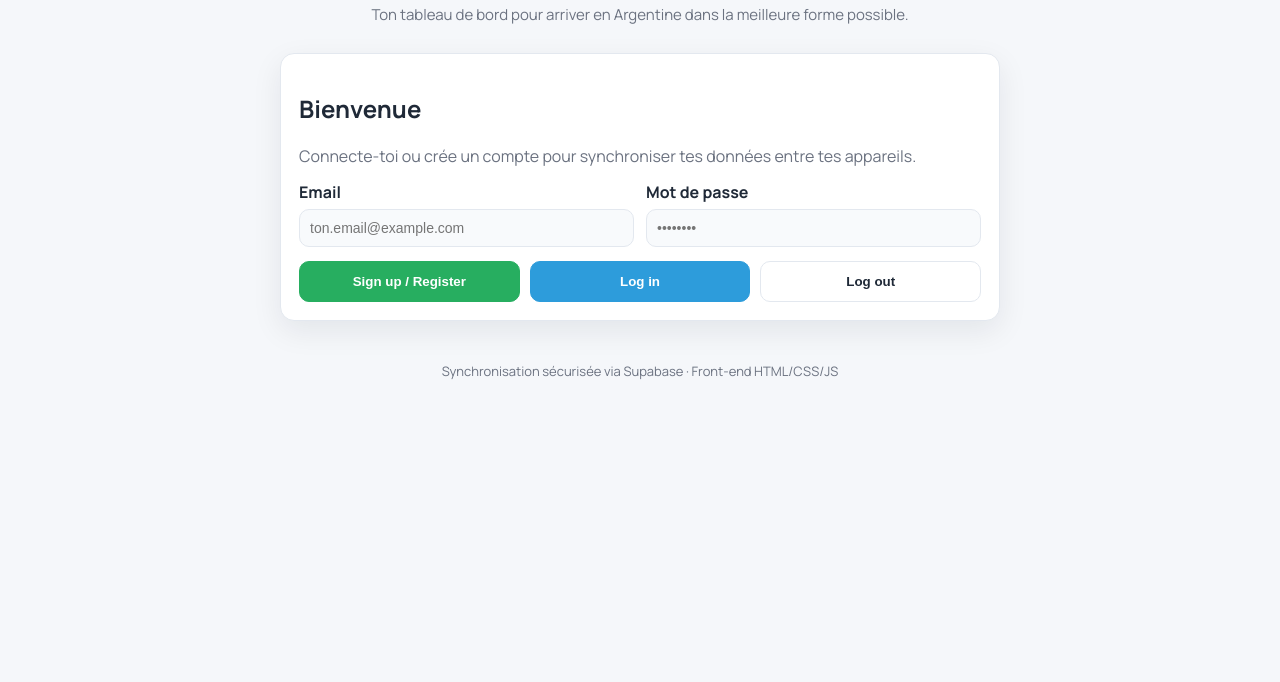
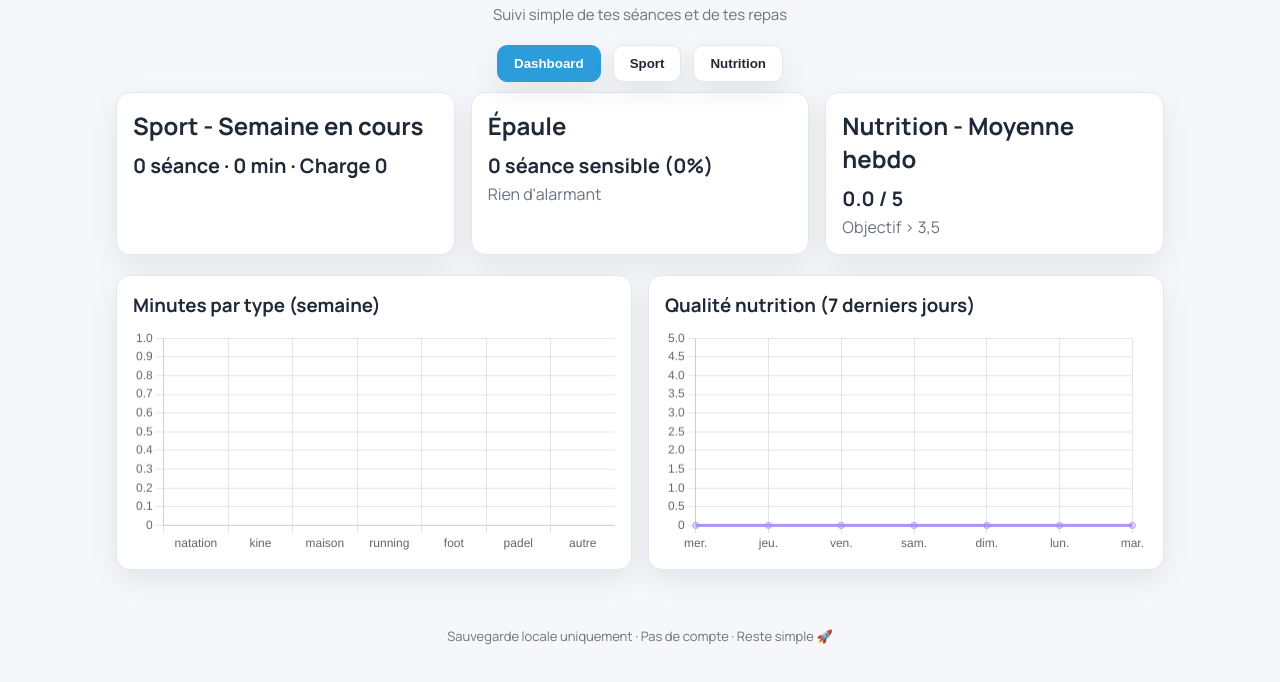
Before and after one commit to EloiFournier05/Argentina, a plain HTML site: page index.html in a window 1280 px wide. Shown: the part 68-750 px from the top of the page. Drawn offline with nearby package versions, Linux system fonts and the light colour scheme.

Commit message:
Update index.html

```diff
--- a/index.html
+++ b/index.html
@@ -9,37 +9,13 @@
   <link href="https://fonts.googleapis.com/css2?family=Manrope:wght@400;600;700&display=swap" rel="stylesheet">
   <link rel="stylesheet" href="style.css">
   <script src="https://cdn.jsdelivr.net/npm/chart.js"></script>
-  <!-- Supabase client v2 via CDN -->
-  <script src="https://cdn.jsdelivr.net/npm/@supabase/supabase-js@2"></script>
 </head>
-<body class="theme-dashboard">
+<body>
   <header class="app-header">
     <h1>Projet Argentine – Sport &amp; Nutrition</h1>
-    <p class="subtitle">Ton tableau de bord pour arriver en Argentine dans la meilleure forme possible.</p>
+    <p class="subtitle">Suivi simple de tes séances et de tes repas</p>
   </header>
 
-  <section id="auth-section" class="auth-card">
-    <h2>Bienvenue</h2>
-    <p class="comment">Connecte-toi ou crée un compte pour synchroniser tes données entre tes appareils.</p>
-    <div class="auth-grid">
-      <label>
-        Email
-        <input type="email" id="auth-email" autocomplete="email" placeholder="ton.email@example.com">
-      </label>
-      <label>
-        Mot de passe
-        <input type="password" id="auth-password" autocomplete="current-password" placeholder="••••••••">
-      </label>
-    </div>
-    <div class="auth-actions">
-      <button id="signup-btn" class="secondary">Sign up / Register</button>
-      <button id="login-btn" class="primary">Log in</button>
-      <button id="logout-btn" class="ghost" disabled>Log out</button>
-    </div>
-    <p id="auth-message" class="comment"></p>
-  </section>
-
-  <div id="app-shell" class="hidden">
   <nav class="tabs">
     <button class="tab-button active" data-tab="dashboard">Dashboard</button>
     <button class="tab-button" data-tab="sport">Sport</button>
@@ -140,8 +116,8 @@
       <form id="meal-form" class="form-card">
         <div class="form-grid">
           <label>
-              Date &amp; heure*
-              <input type="datetime-local" name="dateTime" required>
+            Date*
+            <input type="date" name="dateTime" required>
           </label>
           <label>
             Type de repas*
@@ -171,10 +147,9 @@
       </div>
     </section>
   </main>
-  </div>
 
   <footer class="app-footer">
-    <p>Synchronisation sécurisée via Supabase · Front-end HTML/CSS/JS</p>
+    <p>Sauvegarde locale uniquement · Pas de compte · Reste simple 🚀</p>
   </footer>
 
   <script src="app.js"></script>
```
Lines whose indentation alone changed are shown as unchanged.
